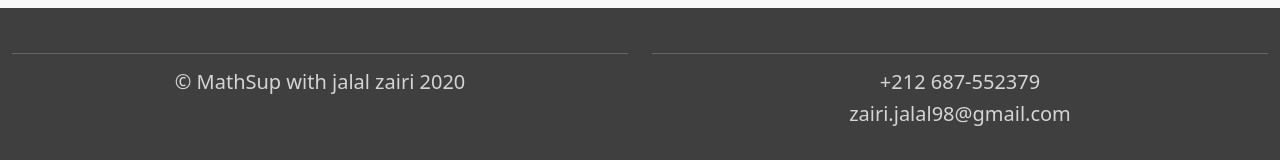
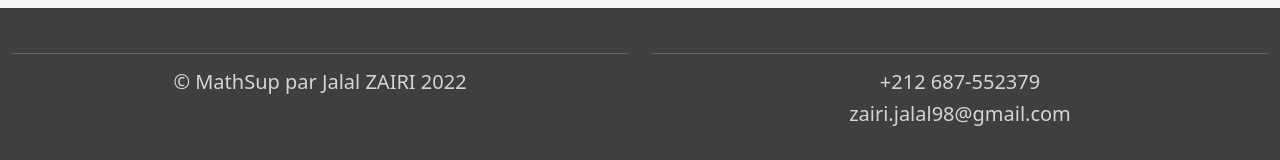
Before and after one commit to ZairiJalal/ElearningApp, an Angular app: page / in a window 1280 px wide. Shown: the part 2219-2379 px from the top of the page. Built offline with nearby package versions, Linux system fonts and the light colour scheme.

Commit message:
-footer- info update

```diff
--- a/src/app/components/common/footer/footer.component.html
+++ b/src/app/components/common/footer/footer.component.html
@@ -3,7 +3,7 @@
       <div class="row text-center">
         <div class="col-6">
           <hr class="light-100">
-          <h5 style="font-weight: 300;">&copy; MathSup with jalal zairi 2020</h5>
+          <h5 style="font-weight: 300;">&copy; MathSup par Jalal ZAIRI 2022</h5>
         </div>
         <div class="col-6">
           <hr class="light-100">
```
